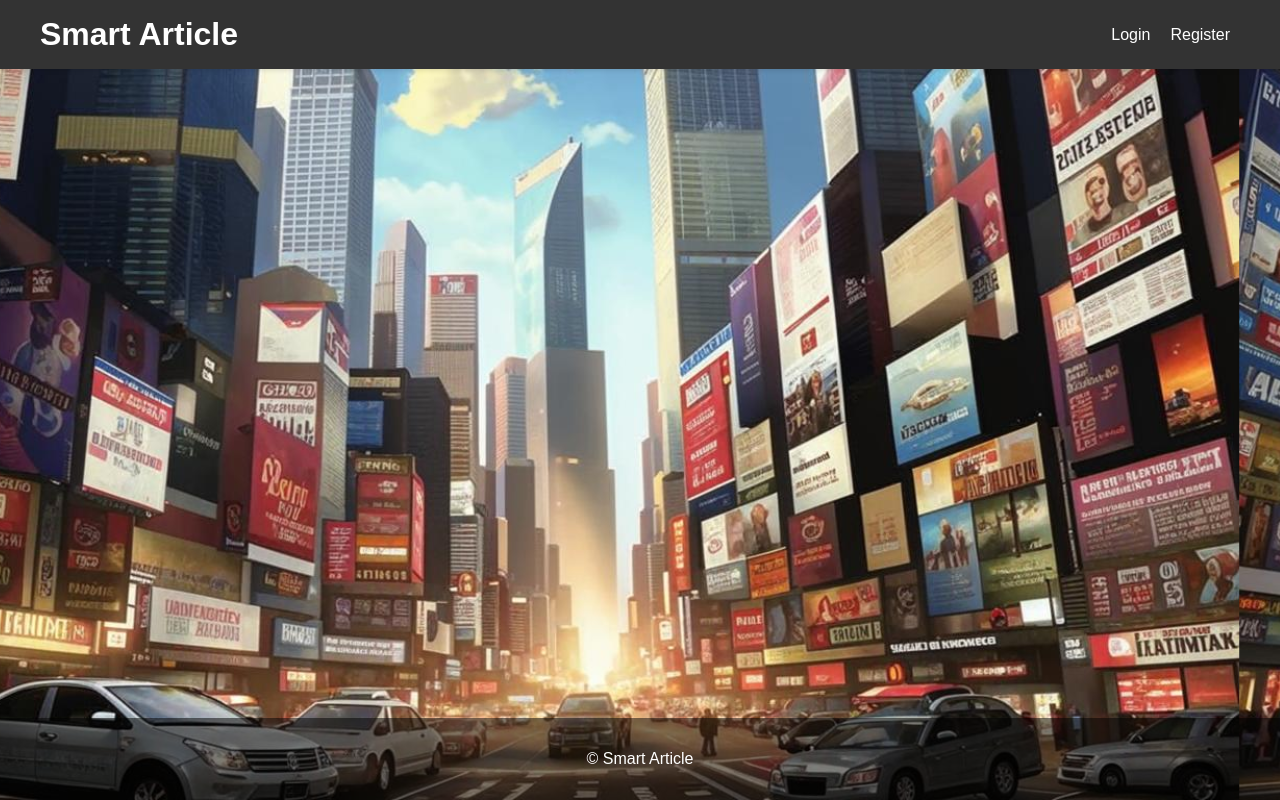
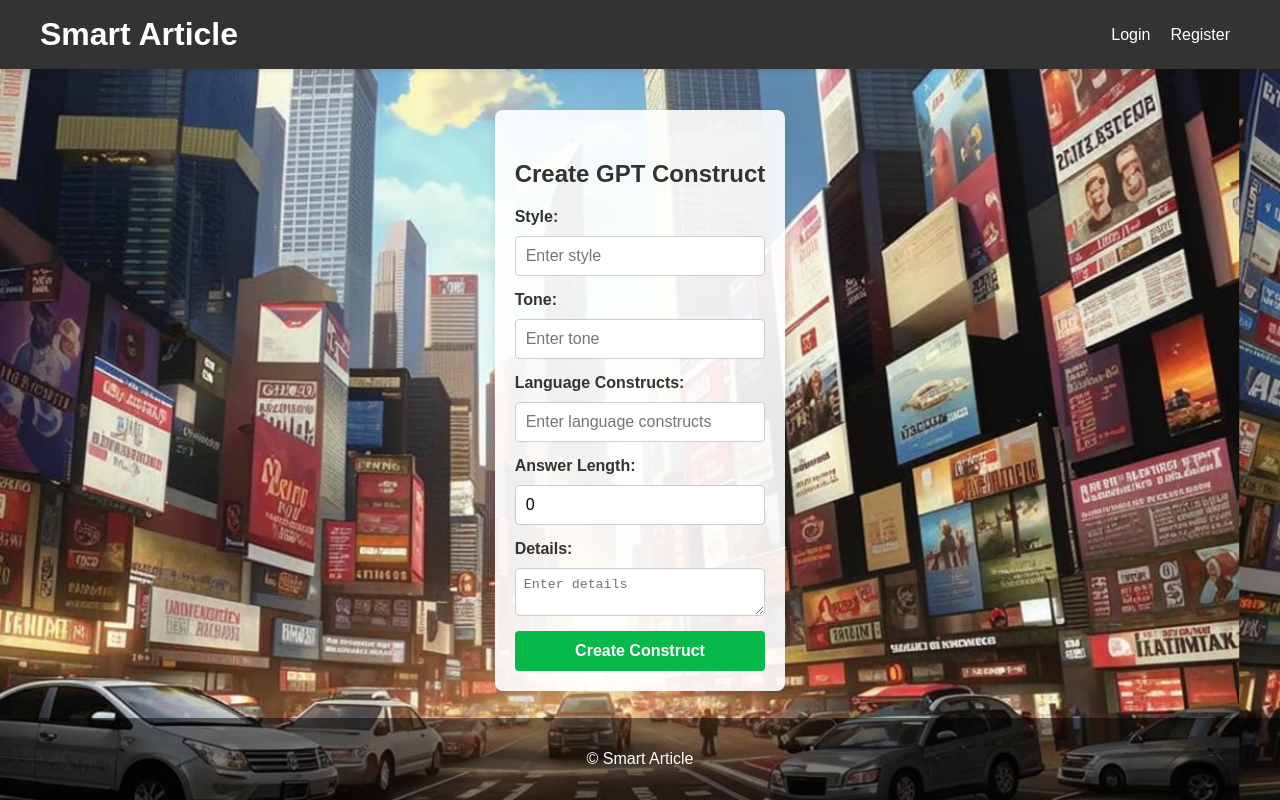
Before and after one commit to JOJO4ch/front, a React (Vite) app: page /create_gpt_construct in a window 1280 px wide. Built offline with nearby package versions, Linux system fonts and the light colour scheme.

Commit message:
gpt variant(not working)

```diff
--- a/src/App.jsx
+++ b/src/App.jsx
@@ -8,6 +8,7 @@ import CreateEditArticleForm from './Pages/CreateEditArticleForm';
 import SearchArticles from './Pages/SearchArticles';
 import Header from './components/Header';
 import Footer from './components/Footer';
+import CreateGPTConstructForm from './Pages/CreateGPTConstructForm';
 import ProtectedRoute from './components/ProtectedRoute';
 import './index.css';
 import './BackgroundAnimation.css'; // Import the CSS file
@@ -43,8 +44,9 @@ const App = () => {
           <Route path="/" element={<Home />} />
           <Route path="/login" element={<Login setIsAuthenticated={setIsAuthenticated} />} />
           <Route path="/register" element={<Register />} />
-          <Route path="/article/create_edit_article" element={isAuthenticated ? <CreateEditArticleForm /> : <Navigate to="/login" />} />
-           <Route path="/article/search" element={isAuthenticated ? <SearchArticles /> : <Navigate to="/login" />} />
+          <Route path="/article/create_edit_article" element={isAuthenticated ? <CreateEditArticleForm /> : <Navigate to="/" />} />
+           <Route path="/article/search" element={isAuthenticated ? <SearchArticles /> : <Navigate to="/" />} />
+           <Route path="/create_gpt_construct" element={<CreateGPTConstructForm/>} />
         </Routes>
         <Footer />
       </div>
--- a/src/Pages/CreateEditArticleForm.jsx
+++ b/src/Pages/CreateEditArticleForm.jsx
@@ -39,7 +39,7 @@ const CreateEditArticleForm = () => {
             },
             user_text: formData.requestText
           };
-          const response = await axios.post('http://127.0.0.1:8000/article/ask_gpt', payload, {
+          const response = await axios.post('/api/article/ask_gpt', payload, {
             headers: {
               'Authorization': `Bearer ${jwtToken}`,
               'Content-Type': 'application/json'
--- /dev/null
+++ b/src/Pages/CreateGPTConstructForm.css
@@ -0,0 +1,49 @@
+/* src/CreateGPTConstructForm.css */
+.gpt-construct-form-container {
+    max-width: 800px;
+    margin: auto;
+    padding: 20px;
+    font-family: Arial, sans-serif;
+    background-color: rgba(255, 255, 255, 0.9);
+    border-radius: 8px;
+    box-shadow: 0 4px 8px rgba(0, 0, 0, 0.1);
+  }
+
+  .gpt-construct-form-container h2 {
+    text-align: center;
+    color: #333;
+    margin-bottom: 20px;
+  }
+
+  .gpt-construct-form-container .form-group {
+    margin-bottom: 15px;
+  }
+
+  .gpt-construct-form-container label {
+    display: block;
+    margin-bottom: 5px;
+  }
+
+  .gpt-construct-form-container input,
+  .gpt-construct-form-container select {
+    width: 100%;
+    padding: 10px;
+    border: 1px solid #ccc;
+    border-radius: 4px;
+  }
+
+  .gpt-construct-form-container button {
+    display: block;
+    width: 100%;
+    padding: 10px;
+    border: none;
+    border-radius: 4px;
+    background-color: #007BFF;
+    color: white;
+    cursor: pointer;
+    transition: background-color 0.3s ease;
+  }
+
+  .gpt-construct-form-container button:hover {
+    background-color: #0056b3;
+  }
--- /dev/null
+++ b/src/Pages/CreateGPTConstructForm.jsx
@@ -0,0 +1,121 @@
+import React, { useState } from 'react';
+import axios from 'axios';
+import './CreateGPTConstructForm.css'; // Импортируем стили для формы
+
+const CreateGPTConstructForm = ({ userId }) => {
+  const [formData, setFormData] = useState({
+    style: '' ,
+    tone: '',
+    language_constructs: '',
+    answer_length: 0,
+    details: ''
+  });
+
+  const [error, setError] = useState(null);
+
+  const handleChange = (e) => {
+    setFormData({
+      ...formData,
+      [e.target.name]: e.target.value
+    });
+  };
+
+  const handleSubmit = async (e) => {
+    e.preventDefault();
+    try {
+      const response = await axios.post(
+        '/api/gpt_construct/create_construct',
+        { ...formData, user_id: userId },
+        {
+          headers: {
+            'Content-Type': 'application/json'
+          }
+        }
+      );
+      console.log('Construct created successfully:', response.data);
+      // Очистить форму после успешного создания конструкта
+      setFormData({
+        style: '',
+        tone: '',
+        language_constructs: '',
+        answer_length: 0,
+        details: ''
+      });
+      setError(null);
+    } catch (error) {
+      console.error('Error creating construct:', error);
+      setError('Error creating construct. Please try again.');
+    }
+  };
+
+  return (
+    <div className="gpt-construct-form-container">
+      <h2>Create GPT Construct</h2>
+      <form onSubmit={handleSubmit} className="gpt-construct-form">
+        <div className="form-group">
+          <label htmlFor="style">Style:</label>
+          <input
+            type="text"
+            id="style"
+            name="style"
+            value={formData.style}
+            onChange={handleChange}
+            placeholder="Enter style"
+            required
+          />
+        </div>
+        <div className="form-group">
+          <label htmlFor="tone">Tone:</label>
+          <input
+            type="text"
+            id="tone"
+            name="tone"
+            value={formData.tone}
+            onChange={handleChange}
+            placeholder="Enter tone"
+            required
+          />
+        </div>
+        <div className="form-group">
+          <label htmlFor="language_constructs">Language Constructs:</label>
+          <input
+            type="text"
+            id="language_constructs"
+            name="language_constructs"
+            value={formData.language_constructs}
+            onChange={handleChange}
+            placeholder="Enter language constructs"
+            required
+          />
+        </div>
+        <div className="form-group">
+          <label htmlFor="answer_length">Answer Length:</label>
+          <input
+            type="number"
+            id="answer_length"
+            name="answer_length"
+            value={formData.answer_length}
+            onChange={handleChange}
+            placeholder="Enter answer length"
+            required
+          />
+        </div>
+        <div className="form-group">
+          <label htmlFor="details">Details:</label>
+          <textarea
+            id="details"
+            name="details"
+            value={formData.details}
+            onChange={handleChange}
+            placeholder="Enter details"
+            required
+          ></textarea>
+        </div>
+        {error && <p className="error-message">{error}</p>}
+        <button type="submit">Create Construct</button>
+      </form>
+    </div>
+  );
+};
+
+export default CreateGPTConstructForm;
--- a/src/Pages/Login.jsx
+++ b/src/Pages/Login.jsx
@@ -23,6 +23,13 @@ const Login = ({ setIsAuthenticated, setUser }) => {
     const user = jwt_decode(token);
     localStorage.setItem('user', JSON.stringify(user));
     setUser(user); // Set the user state with decoded user data
+
+      const decodedToken = jwt_decode(token);
+      const userId = decodedToken.sub; // Извлекаем идентификатор пользователя из токена
+      localStorage.setItem('user', JSON.stringify(decodedToken));
+      setUser(decodedToken); // Устанавливаем состояние пользователя
+      return userId;
+
   };
 
   const handleLogin = async () => {
--- a/src/components/Header.jsx
+++ b/src/components/Header.jsx
@@ -1,7 +1,7 @@
 // src/Header.js
 import React, { useEffect, useState } from 'react';
 import { Link } from 'react-router-dom';
-import { fetchUsername } from './api'; // Импортируем нашу функцию
+import { fetchUsername } from './api';
 import './Header.css';
 
 const Header = ({ isAuthenticated }) => {
@@ -41,6 +41,7 @@ const Header = ({ isAuthenticated }) => {
               <>
                 <li><Link to="/article/create_edit_article">Создать пост</Link></li>
                 <li><Link to="/article/search">Поиск</Link></li>
+                <li><Link to="/create_gpt_construct">Создать GPT Конструкт</Link></li>
                 <li><span className="username">Welcome, {username}</span></li>
                 <li><span className="logout" onClick={handleLogout}>Выход</span></li>
               </>
```
